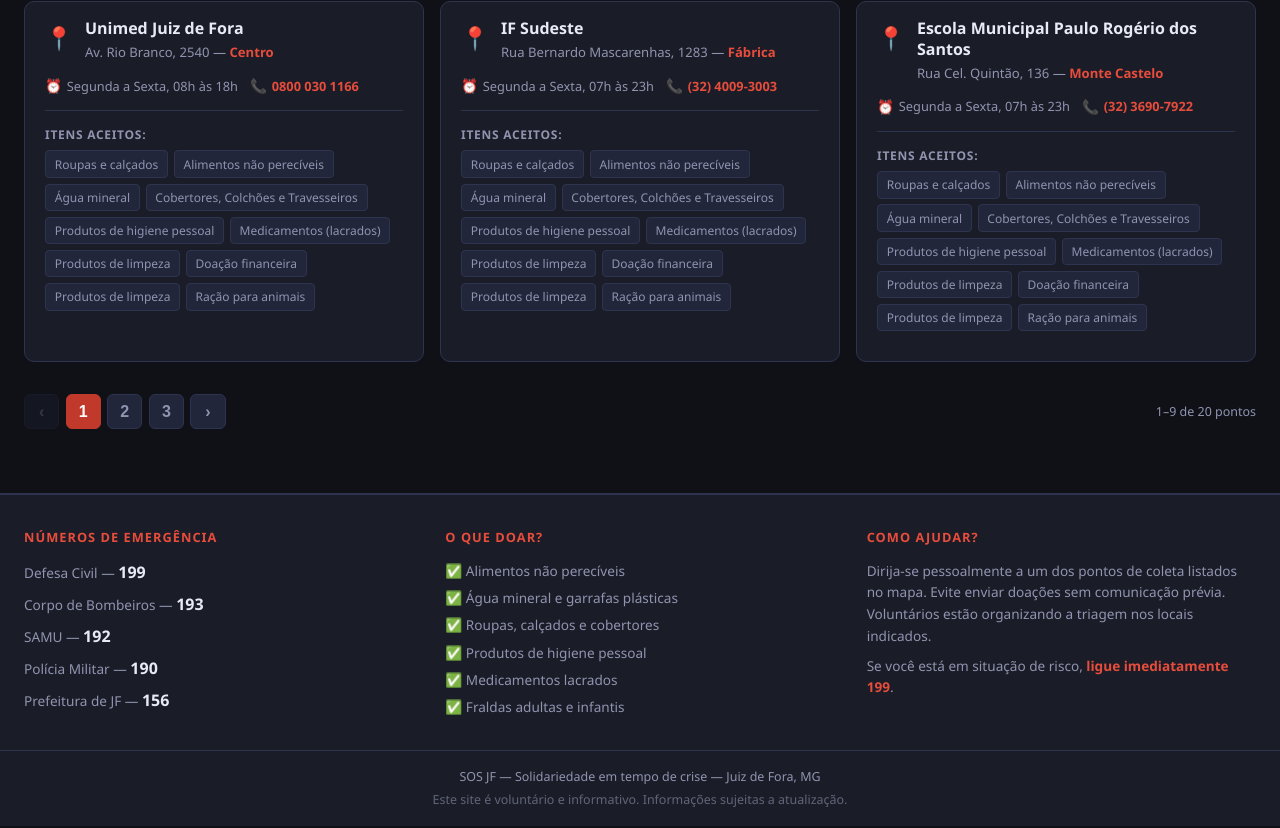
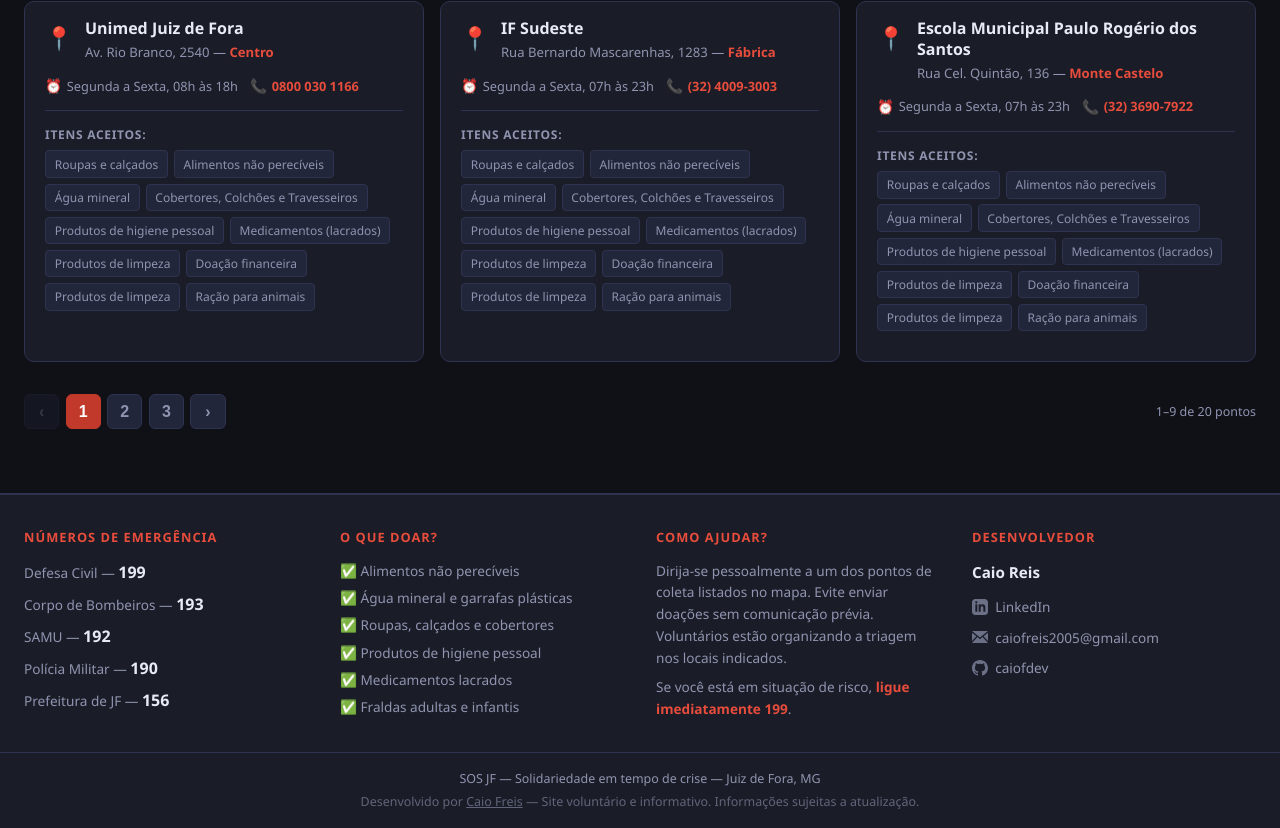
Before and after one commit to caiofdev/sos-jf, a React (Vite) app: page / in a window 1280 px wide. Shown: the part 1785-2613 px from the top of the page. Built offline with nearby package versions, Linux system fonts and the light colour scheme.

Commit message:
feat: add developer section to footer with contact links and updated disclaimer

```diff
--- a/src/components/Footer/Footer.module.css
+++ b/src/components/Footer/Footer.module.css
@@ -76,3 +76,43 @@
 .disclaimer {
   opacity: 0.6;
 }
+
+.disclaimer a {
+  color: var(--color-text-muted);
+  text-decoration: underline;
+}
+
+.devName {
+  font-size: 0.95rem;
+  font-weight: 700;
+  color: var(--color-text);
+  margin-bottom: 0.75rem;
+}
+
+.devLinks {
+  list-style: none;
+  display: flex;
+  flex-direction: column;
+  gap: 0.55rem;
+}
+
+.devLinks a {
+  display: flex;
+  align-items: center;
+  gap: 0.45rem;
+  color: var(--color-text-muted);
+  font-size: 0.85rem;
+  transition: color 0.15s;
+}
+
+.devLinks a:hover {
+  color: var(--color-text);
+  text-decoration: none;
+}
+
+.devLinks svg {
+  width: 1rem;
+  height: 1rem;
+  flex-shrink: 0;
+  opacity: 0.7;
+}
--- a/src/components/Footer/Footer.tsx
+++ b/src/components/Footer/Footer.tsx
@@ -38,6 +38,39 @@ export default function Footer() {
             Se você está em situação de risco, <strong>ligue imediatamente 199</strong>.
           </p>
         </div>
+
+        <div className={styles.section}>
+          <h3 className={styles.sectionTitle}>Desenvolvedor</h3>
+          <p className={styles.devName}>Caio Reis</p>
+          <ul className={styles.devLinks}>
+            <li>
+              <a
+                href="https://linkedin.com/in/caiofreis"
+                target="_blank"
+                rel="noopener noreferrer"
+              >
+                <svg viewBox="0 0 24 24" fill="currentColor" aria-hidden="true"><path d="M19 0h-14c-2.761 0-5 2.239-5 5v14c0 2.761 2.239 5 5 5h14c2.762 0 5-2.239 5-5v-14c0-2.761-2.238-5-5-5zm-11 19h-3v-11h3v11zm-1.5-12.268c-.966 0-1.75-.79-1.75-1.764s.784-1.764 1.75-1.764 1.75.79 1.75 1.764-.783 1.764-1.75 1.764zm13.5 12.268h-3v-5.604c0-3.368-4-3.113-4 0v5.604h-3v-11h3v1.765c1.396-2.586 7-2.777 7 2.476v6.759z"/></svg>
+                LinkedIn
+              </a>
+            </li>
+            <li>
+              <a href="mailto:caiofreis2005@gmail.com">
+                <svg viewBox="0 0 24 24" fill="currentColor" aria-hidden="true"><path d="M12 12.713l-11.985-9.713h23.971l-11.986 9.713zm-5.425-1.822l-6.575-5.329v12.501l6.575-7.172zm10.85 0l6.575 7.172v-12.501l-6.575 5.329zm-1.557 1.261l-3.868 3.135-3.868-3.135-8.11 8.848h23.956l-8.11-8.848z"/></svg>
+                caiofreis2005@gmail.com
+              </a>
+            </li>
+            <li>
+              <a
+                href="https://github.com/caiofdev"
+                target="_blank"
+                rel="noopener noreferrer"
+              >
+                <svg viewBox="0 0 24 24" fill="currentColor" aria-hidden="true"><path d="M12 0C5.374 0 0 5.373 0 12c0 5.302 3.438 9.8 8.207 11.387.599.111.793-.261.793-.577v-2.234c-3.338.726-4.033-1.416-4.033-1.416-.546-1.387-1.333-1.756-1.333-1.756-1.089-.745.083-.729.083-.729 1.205.084 1.839 1.237 1.839 1.237 1.07 1.834 2.807 1.304 3.492.997.107-.775.418-1.305.762-1.604-2.665-.305-5.467-1.334-5.467-5.931 0-1.311.469-2.381 1.236-3.221-.124-.303-.535-1.524.117-3.176 0 0 1.008-.322 3.301 1.23A11.509 11.509 0 0 1 12 5.803c1.02.005 2.047.138 3.006.404 2.291-1.552 3.297-1.23 3.297-1.23.653 1.653.242 2.874.118 3.176.77.84 1.235 1.911 1.235 3.221 0 4.609-2.807 5.624-5.479 5.921.43.372.823 1.102.823 2.222v3.293c0 .319.192.694.801.576C20.566 21.797 24 17.3 24 12c0-6.627-5.373-12-12-12z"/></svg>
+                caiofdev
+              </a>
+            </li>
+          </ul>
+        </div>
       </div>
 
       <div className={styles.bottom}>
@@ -45,7 +78,7 @@ export default function Footer() {
           SOS JF &mdash; Solidariedade em tempo de crise &mdash; Juiz de Fora, MG
         </p>
         <p className={styles.disclaimer}>
-          Este site é voluntário e informativo. Informações sujeitas a atualização.
+          Desenvolvido por <a href="https://github.com/caiofdev" target="_blank" rel="noopener noreferrer">Caio Freis</a> &mdash; Site voluntário e informativo. Informações sujeitas a atualização.
         </p>
       </div>
     </footer>
```
